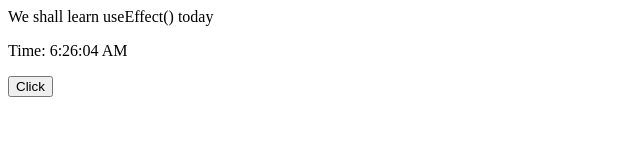
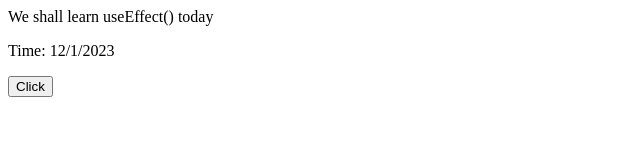
Before and after one commit to uzzal71/think-a-react-way, a React (Vite) app: page / in a window 1280 px wide. Shown: the top 160 px of the page, without its empty margins (0-640 px from the left). Built offline with nearby package versions, Linux system fonts and the light colour scheme.

Commit message:
react useState

```diff
--- a/src/App.jsx
+++ b/src/App.jsx
@@ -1,10 +1,10 @@
-import MyComponentClass from "./components/useEffect/MyComponentClass";
+import MyComponent from "./components/useEffect/MyComponent";
 
 const App = () => {
   return (
     <div className="app">
       <div>We shall learn useEffect() today</div>
-      <MyComponentClass/>
+      <MyComponent/>
     </div>
   );
 }
--- a/src/components/useEffect/MyComponent.jsx
+++ b/src/components/useEffect/MyComponent.jsx
@@ -1,9 +1,27 @@
-import React from 'react';
+import { useEffect, useState } from 'react';
 
 const MyComponent = () => {
+    const [count, setCount] = useState(0);
+    const [date, setDate] = useState(new Date());
+
+    const addClick = () => {
+        setCount((prevCount) => prevCount + 1);
+    }
+
+    const tick = () => {
+        setCount(new Date());
+    }
+
+    useEffect(() => {
+        document.title = `Clicked ${count} times`;
+    }, []);
+
     return (
         <div>
-
+            <p>Time: {date.toLocaleDateString()}</p>
+            <p>
+                <button type='button' onClick={addClick}>Click</button>
+            </p>
         </div>
     );
 };
```
